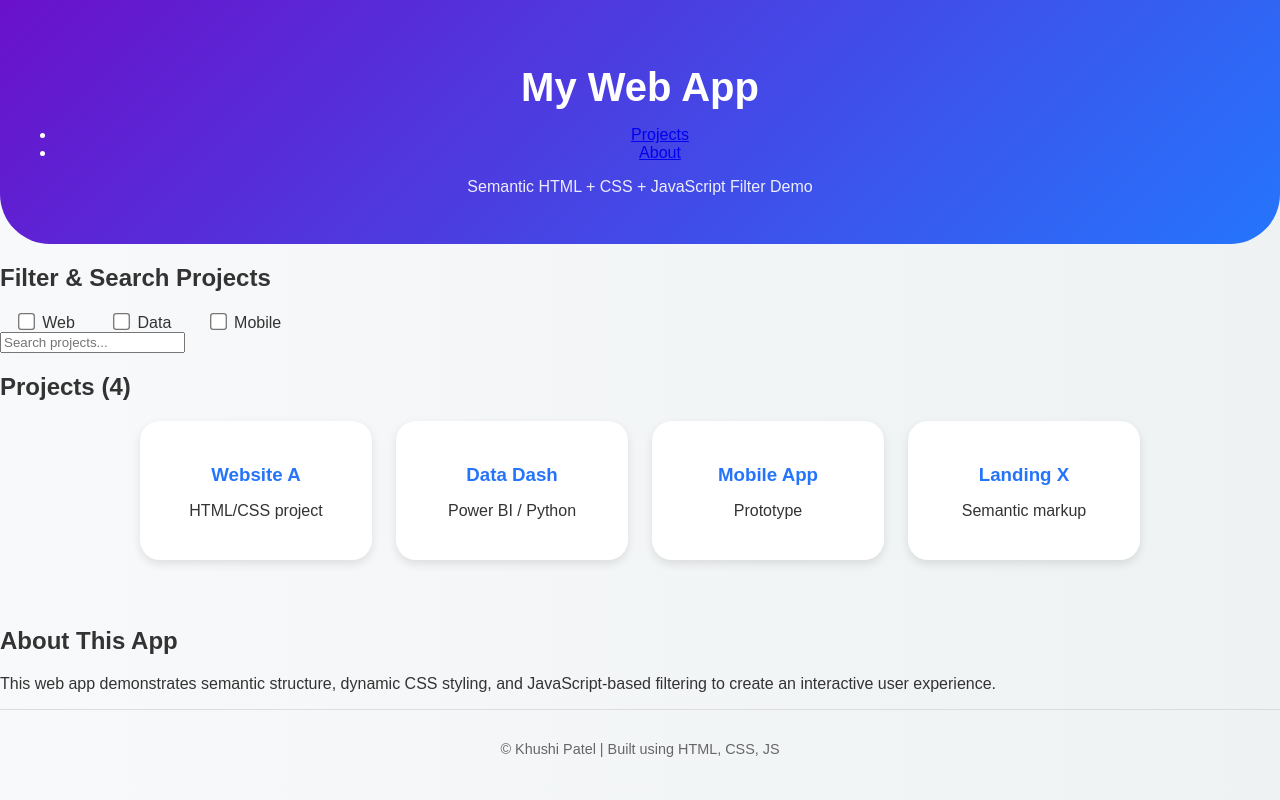
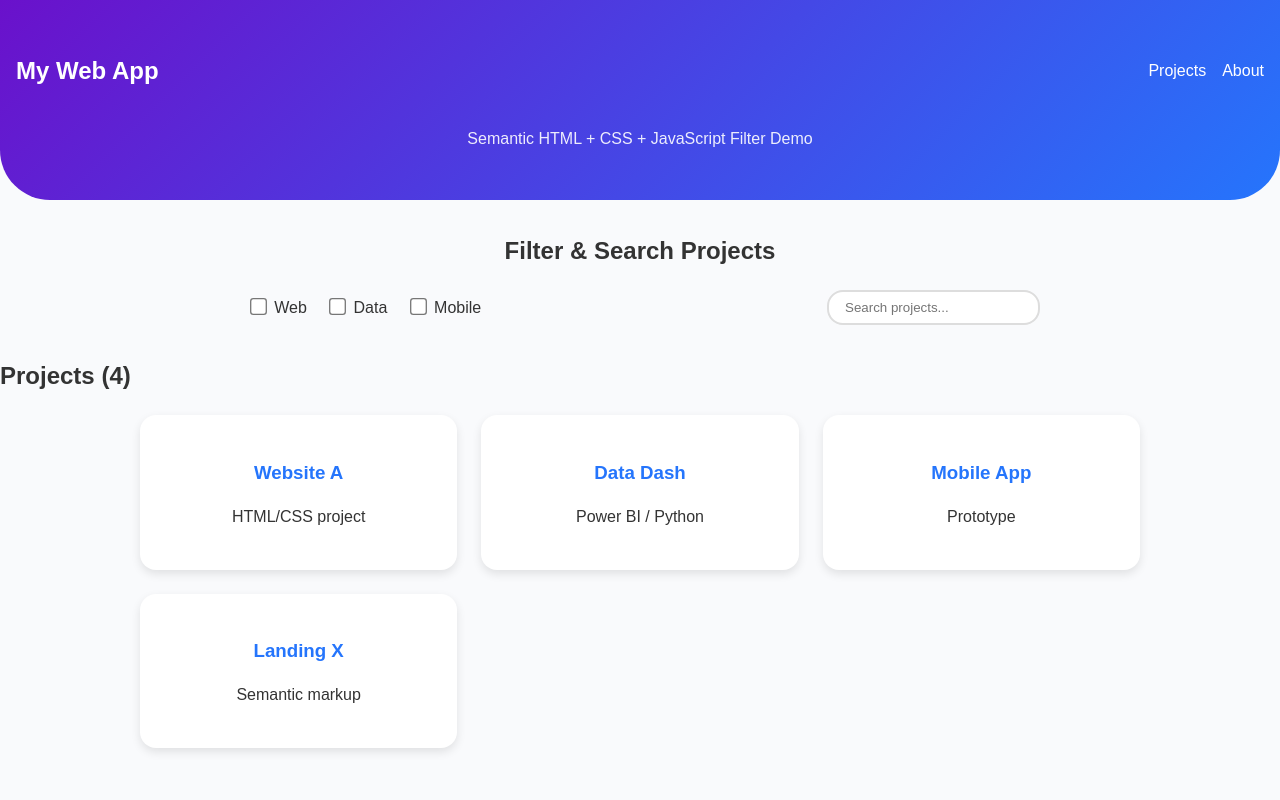
Before and after one commit to Kp7885/webapp-kp, a plain HTML site: page index.html in a window 1280 px wide. Shown: the top 800 px of the page. Drawn offline with Linux system fonts and the light colour scheme.

Commit message:
Update styles.css

```diff
--- a/styles.css
+++ b/styles.css
@@ -1,84 +1,155 @@
-/* General styling */
-body {
-  font-family: 'Poppins', sans-serif;
-  background: linear-gradient(to right, #f8f9fa, #eef2f3);
-  color: #333;
-  margin: 0;
-  padding: 0;
+/* General page setup */
+:root {
+  --primary: #6a11cb;
+  --secondary: #2575fc;
+  --light-bg: #f9fafc;
+  --dark-text: #333;
+  --radius: 1rem;
 }
 
-/* Header */
+body {
+  font-family: "Poppins", sans-serif;
+  background: var(--light-bg);
+  margin: 0;
+  color: var(--dark-text);
+  line-height: 1.6;
+}
+
+/* Header + Navigation */
 header {
-  text-align: center;
-  background: linear-gradient(135deg, #6a11cb, #2575fc);
-  color: white;
+  background: linear-gradient(135deg, var(--primary), var(--secondary));
+  color: #fff;
   padding: 2rem 1rem;
   border-bottom-left-radius: 50px;
   border-bottom-right-radius: 50px;
+  text-align: center;
+  animation: fadeInDown 1s ease;
 }
 
-header h1 {
-  font-size: 2.5rem;
-  margin-bottom: 0.3rem;
+nav {
+  display: flex;
+  justify-content: space-between;
+  align-items: center;
+  flex-wrap: wrap;
 }
 
-header p {
+.nav-links {
+  list-style: none;
+  display: flex;
+  gap: 1rem;
+}
+
+.nav-links a {
+  color: #fff;
+  text-decoration: none;
+  font-weight: 500;
+  transition: color 0.3s ease;
+}
+
+.nav-links a:hover {
+  color: #e0e0e0;
+}
+
+.subtitle {
   font-weight: 300;
   opacity: 0.9;
 }
 
-/* Filter section */
-.filter {
+/* Filter + Search */
+.controls {
   text-align: center;
-  margin: 2rem 0;
+  margin: 2rem auto;
+  max-width: 800px;
+}
+
+.filter-bar {
+  display: flex;
+  justify-content: space-between;
+  align-items: center;
+  flex-wrap: wrap;
+  gap: 1rem;
 }
 
 .filters label {
-  margin: 0 1rem;
+  margin: 0 0.5rem;
+  font-weight: 500;
   cursor: pointer;
-  font-weight: 500;
 }
 
 input[type="checkbox"] {
-  accent-color: #2575fc;
+  accent-color: var(--secondary);
   transform: scale(1.3);
   margin-right: 0.3rem;
 }
 
-/* Project cards */
+#search {
+  padding: 0.5rem 1rem;
+  border: 2px solid #ddd;
+  border-radius: var(--radius);
+  outline: none;
+  transition: 0.3s;
+}
+
+#search:focus {
+  border-color: var(--secondary);
+  box-shadow: 0 0 5px var(--secondary);
+}
+
+/* Projects grid */
 .project-grid {
   display: grid;
-  grid-template-columns: repeat(auto-fit, minmax(230px, 1fr));
+  grid-template-columns: repeat(auto-fit, minmax(250px, 1fr));
   gap: 1.5rem;
   padding: 0 2rem 3rem;
   max-width: 1000px;
   margin: 0 auto;
+  animation: fadeIn 1.2s ease;
 }
 
 .project-card {
-  background: white;
+  background: #fff;
+  border-radius: var(--radius);
   padding: 1.5rem;
-  border-radius: 20px;
   box-shadow: 0 4px 10px rgba(0,0,0,0.1);
   transition: all 0.3s ease;
   text-align: center;
 }
 
 .project-card:hover {
-  transform: translateY(-5px);
-  box-shadow: 0 8px 20px rgba(0,0,0,0.15);
+  transform: translateY(-6px);
+  box-shadow: 0 8px 18px rgba(0,0,0,0.15);
 }
 
 .project-card h3 {
-  color: #2575fc;
+  color: var(--secondary);
   margin-bottom: 0.5rem;
 }
 
-/* Footer */
+/* About + Footer */
+aside {
+  background: #fff;
+  margin: 2rem auto;
+  padding: 1.5rem;
+  border-radius: var(--radius);
+  max-width: 800px;
+  box-shadow: 0 4px 8px rgba(0,0,0,0.08);
+}
+
 footer {
+  background: #f1f1f1;
   text-align: center;
   padding: 1rem 0;
   font-size: 0.9rem;
-  color: #666;
   border-top: 1px solid #ddd;
 }
+
+/* Animations */
+@keyframes fadeIn {
+  from { opacity: 0; transform: translateY(20px); }
+  to { opacity: 1; transform: translateY(0); }
+}
+
+@keyframes fadeInDown {
+  from { opacity: 0; transform: translateY(-20px); }
+  to { opacity: 1; transform: translateY(0); }
+}
```
